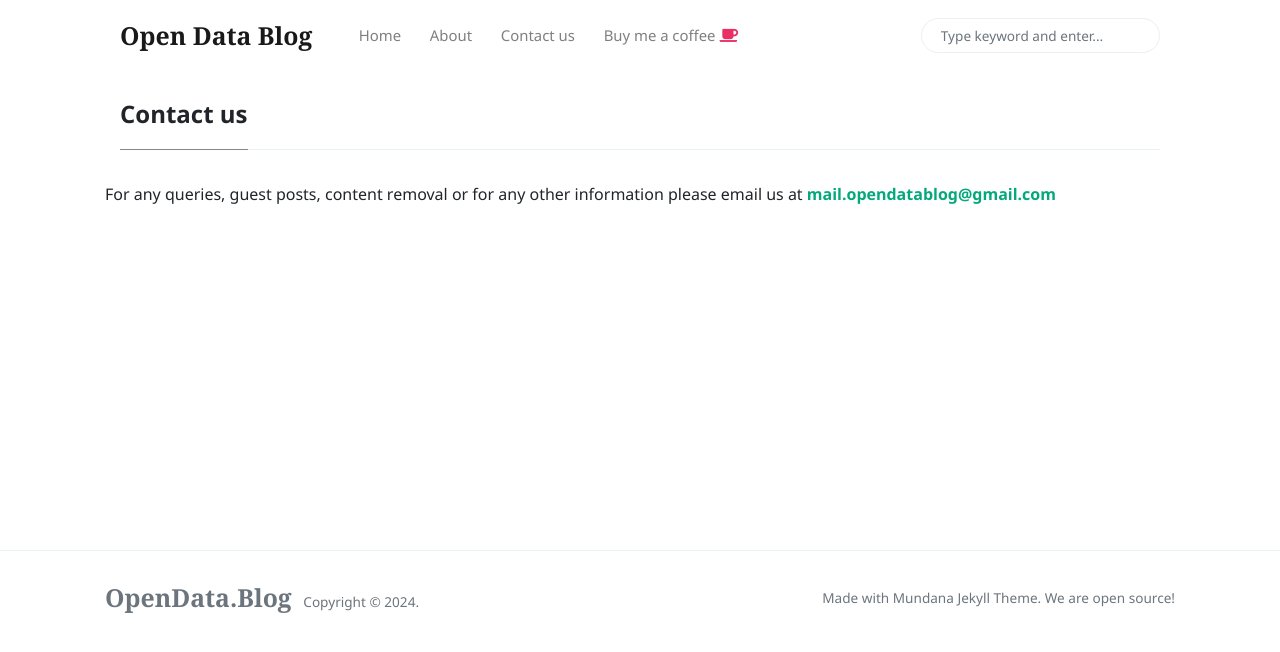
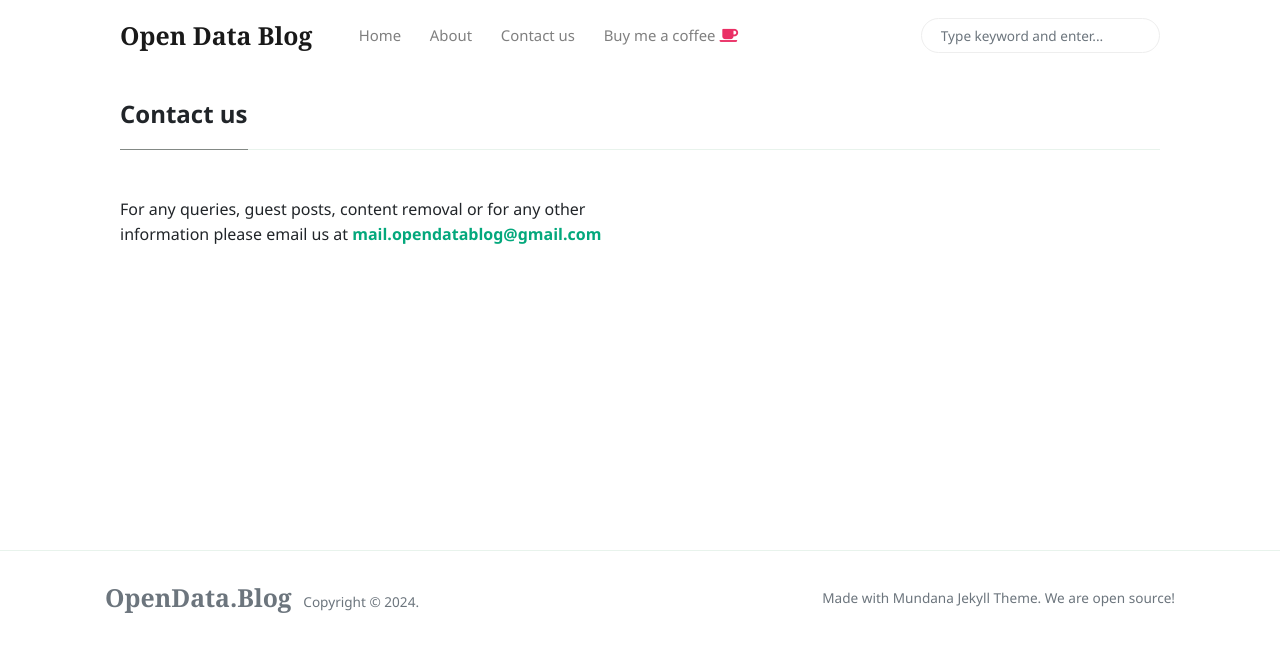
Before and after one commit to victorjohnsonk/victorjohnsonblog.github.io, a Jekyll site: the page built from _pages/contact.html, in a window 1280 px wide. Shown: the top 652 px of the page. Built offline with Jekyll 4.4.1, drawn with Linux system fonts in a browser that asks for light colours; nearby versions of some CDN libraries.

Commit message:
Update contact.html

```diff
--- a/_pages/contact.html
+++ b/_pages/contact.html
@@ -7,7 +7,8 @@ permalink: "/contact-us"
 <div class="container">
 <h4 class="font-weight-bold spanborder"><span>{{page.title}}</span></h4>
     <div class="row gap-y listrecent listrecent listauthor">
-	    <p>
-		For any queries, guest posts, content removal or for any other information please email us at <b><a href="mailto:mail.opendatablog@gmail.com">mail.opendatablog@gmail.com</a></b></p>
+	     <div class="col-lg-6 mb-4">
+	    <p>For any queries, guest posts, content removal or for any other information please email us at <b><a href="mailto:mail.opendatablog@gmail.com">mail.opendatablog@gmail.com</a></b></p>
+		     </div>
     </div>
 </div>
```
